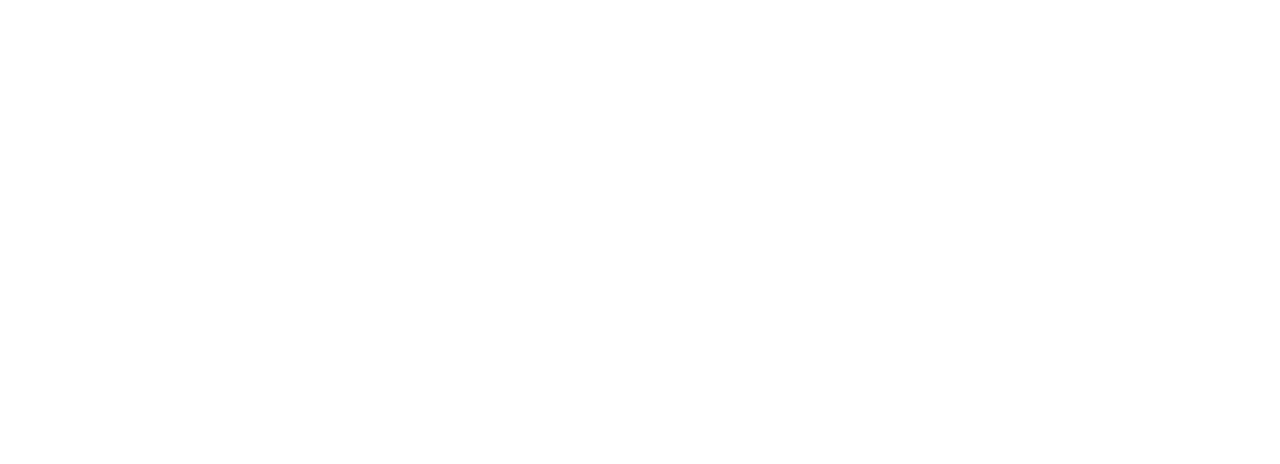
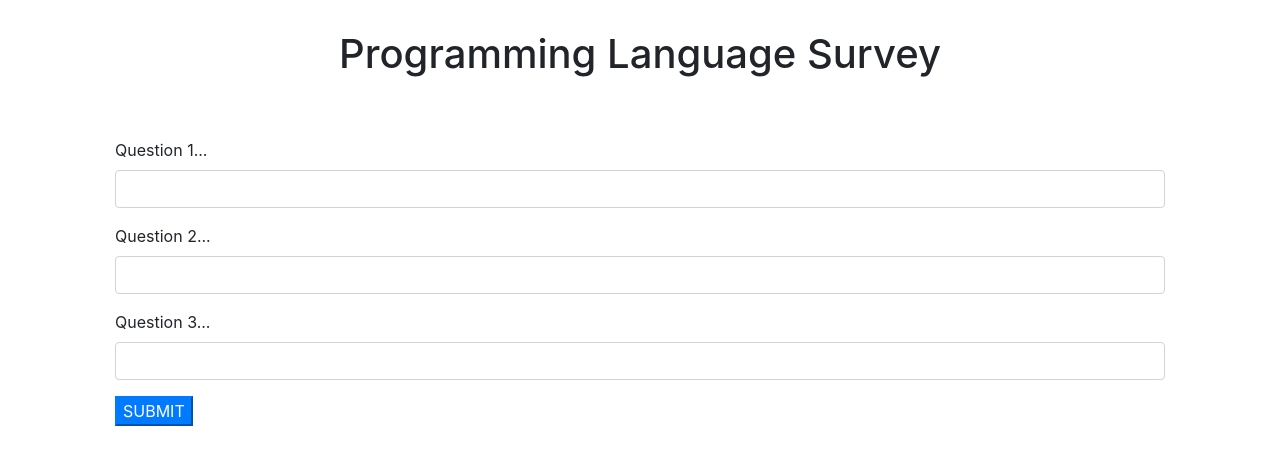
Before and after one commit to d-mccaslin/suggester, a plain HTML site: page index.html in a window 1280 px wide. Drawn offline with Linux system fonts and the light colour scheme.

Commit message:
created form structure and updated styles

```diff
--- a/css/styles.css
+++ b/css/styles.css
@@ -1,3 +1,8 @@
+h1 {
+  text-align: center;
+  margin-top: 30px;
+}
+
 .group-std {
   padding: 30px;
   margin-top: 30px;
--- a/index.html
+++ b/index.html
@@ -9,9 +9,24 @@
 </head>
 <body>
   <div class="container">
+    <h1>Programming Language Survey</h1>
     <!-- Form -->
     <div class="group-std">
-
+      <form id="survey">
+        <div class="form-group">
+          <label for="question1">Question 1...</label>
+          <input id="question1" class="form-control" type="text">
+        </div>
+        <div class="form-group">
+          <label for="question2">Question 2...</label>
+          <input id="question2" class="form-control" type="text">
+        </div>
+        <div class="form-group">
+          <label for="question3">Question 3...</label>
+          <input id="question3" class="form-control" type="text">
+        </div>
+        <button type="submit" class="btn-primary">SUBMIT</button>
+      </form>
     </div>
 
     <!-- Results -->
```
